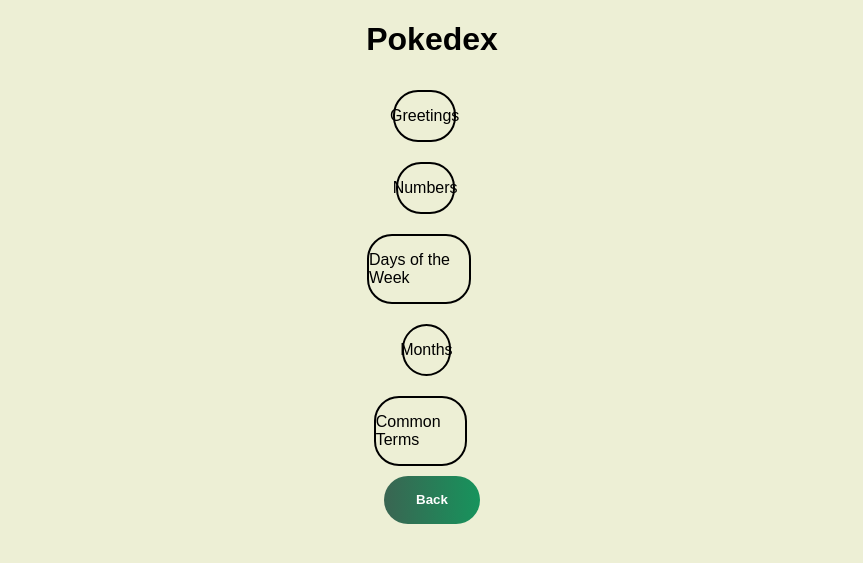
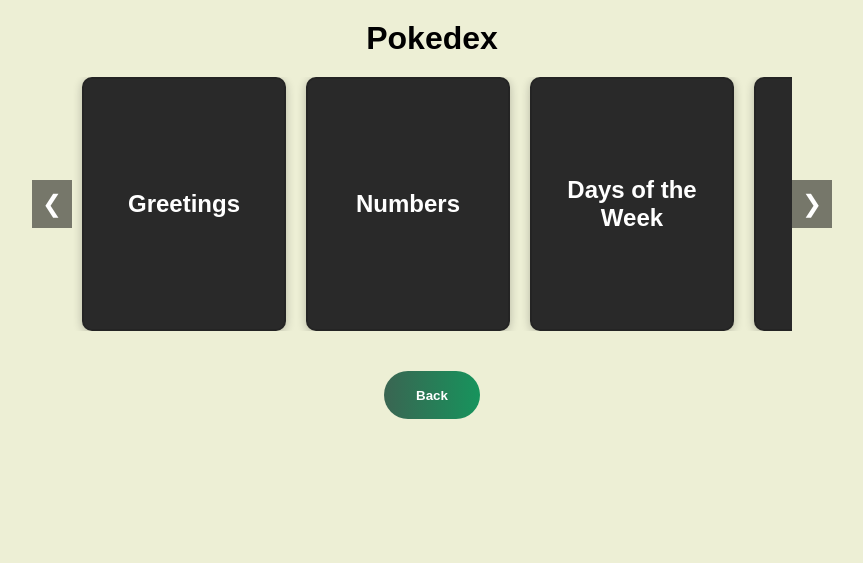
Before and after one commit to vqiu25/kiwi-sign, a Flask app: page /pokedex in a window 1280 px wide. Shown: the top 563 px of the page, without its empty margins (208-1071 px from the left). Run offline with Flask 3, Linux system fonts and the light colour scheme; parts of the project's set-up code (start-up, migrations or seed data) failed here and were passed over.

Commit message:
pokedex basic css

```diff
--- a/client/static/css/pokedex.css
+++ b/client/static/css/pokedex.css
@@ -6,9 +6,11 @@ body {
     flex-direction: column;
     align-items: center;
     background-color: #EDEFD5;
-
 }
 
+h1 {
+    margin: 20px 0;
+}
 
 .button {
     position: relative;
@@ -21,95 +23,95 @@ body {
     border: none;
     cursor: pointer;
     background-size: 400%;
-    margin-bottom: 10px;
+    margin: 20px;
     font-family: "Poppins", sans-serif;
     font-weight: 700;
     font-style: normal;
     border-radius: 200px;
+    transition: background-size 0.3s;
 }
 
+.button:hover {
+    background-size: 100%;
+}
+
+.scroll-container {
+    display: flex;
+    align-items: center;
+    justify-content: center;
+    width: 100%;
+    max-width: 800px;
+    overflow: hidden;
+    position: relative;
+    margin-bottom: 20px;
+}
 
 .container {
-    width: 100%;
-    max-width: 500px;
-    overflow-y: auto;
     display: flex;
-    flex-direction: column;
     align-items: center;
-}
-
-.container::-webkit-scrollbar {
-    display: none;
-}
-
-.seen {
-    color: green;
+    overflow: hidden;
+    width: calc(100% - 80px);
 }
 
 .category {
+    display: flex;
     list-style: none;
     padding: 0;
     margin: 0;
-    display: flex;
-    flex-direction: column;
-    align-items: center;
-    width: 100%;
+    transition: transform 0.5s ease-in-out;
 }
 
-.category li {
-    width: 80%;
-    margin: 10px 0;
-    display: flex;
-    justify-content: center;
-}
-
-.category a {
-    display: flex;
-    justify-content: center;
-    align-items: center;
-    width: 100%;
-    padding: 15px 0;
-    border: 2px solid #000;
-    border-radius: 25px;
-    text-decoration: none;
-    color: #000;
-    transition: background-color 0.3s;
-}
-
-.category a:hover {
-    background-color: #f0f0f0;
-}
-
-.category a.seen {
-    border-color: green;
-    color: green;
-}
-
-
 .card {
-    width: 100%;
-    max-width: 300px;
-    min-width: 200px;
+    width: 200px;
     height: 250px;
     background-color: #292929;
-    margin: 10px;
+    margin: 0 10px;
     border-radius: 10px;
     box-shadow: 0px 2px 10px rgba(0, 0, 0, 0.24);
     border: 2px solid rgba(7, 7, 7, 0.12);
-    font-size: 16px;
-    transition: all 0.3s ease;
-    position: relative;
     display: flex;
     justify-content: center;
     align-items: center;
     flex-direction: column;
     cursor: pointer;
     font-family: 'Poppins', sans-serif;
-  }
+    transition: transform 0.3s, box-shadow 0.3s;
+}
 
+.card:hover {
+    transform: scale(1.05);
+    box-shadow: 0px 6px 20px rgba(0, 0, 0, 0.3);
+}
 
-@media (min-width: 500px) {
-    .container {
-        max-height: 600px;
-    }
+.card h2 {
+    color: #fff;
+    text-align: center;
+    font-size: 1.5rem;
+    margin: 0;
+    padding: 10px;
 }
+
+.scroll-button {
+    background-color: rgba(0, 0, 0, 0.5);
+    border: none;
+    color: white;
+    font-size: 24px;
+    padding: 10px;
+    cursor: pointer;
+    position: absolute;
+    top: 50%;
+    transform: translateY(-50%);
+    transition: background-color 0.3s;
+}
+
+.scroll-button:hover {
+    background-color: rgba(0, 0, 0, 0.7);
+}
+
+.scroll-button.left {
+    left: 0;
+}
+
+.scroll-button.right {
+    right: 0;
+}
--- /dev/null
+++ b/client/static/js/pokedex.js
@@ -0,0 +1,37 @@
+function navigateTo(url) {
+    window.location.href = url;
+}
+
+document.addEventListener('DOMContentLoaded', () => {
+    const container = document.querySelector('.container');
+    const categoryList = document.querySelector('.category');
+    const items = document.querySelectorAll('.card');
+    const itemWidth = items[0].clientWidth + 20; // width + margin
+
+    let scrollPos = 0;
+
+    const scrollContainer = (direction) => {
+        if (direction === 'right') {
+            scrollPos += itemWidth;
+            if (scrollPos >= categoryList.scrollWidth) {
+                scrollPos = 0;
+            }
+        } else if (direction === 'left') {
+            scrollPos -= itemWidth;
+            if (scrollPos < 0) {
+                scrollPos = categoryList.scrollWidth - container.clientWidth;
+            }
+        }
+        categoryList.style.transform = `translateX(-${scrollPos}px)`;
+    };
+
+    document.addEventListener('keydown', (event) => {
+        if (event.key === 'ArrowRight') {
+            scrollContainer('right');
+        } else if (event.key === 'ArrowLeft') {
+            scrollContainer('left');
+        }
+    });
+
+    window.scrollContainer = scrollContainer; // Expose function to global scope for button clicks
+});
--- a/client/templates/pokedex.html
+++ b/client/templates/pokedex.html
@@ -2,29 +2,34 @@
 <html>
 <head>
     <title>Pokedex</title>
-    <link rel="stylesheet" href="{{ url_for('static', filename='css/pokedex.css') }}"></head>
+    <link rel="stylesheet" href="{{ url_for('static', filename='css/pokedex.css') }}">
+    <script src="{{ url_for('static', filename='js/pokedex.js') }}" defer></script>
+</head>
 <body>
     <h1>Pokedex</h1>
+    <div class="scroll-container">
+        <button class="scroll-button left" onclick="scrollContainer('left')">❮</button>
         <div class="container">
             <ul class="category">
-            <div id="card">
-            <li><a href="/category/greetings" class="{% if 'greetings' in seen_words %}seen{% endif %}">Greetings</a></li>
+                <div class="card" onclick="navigateTo('/category/greetings')">
+                    <h2>Greetings</h2>
                 </div>
-            <div id="card">
-            <li><a href="/category/numbers" class="{% if 'numbers' in seen_words %}seen{% endif %}">Numbers</a></li>
+                <div class="card" onclick="navigateTo('/category/numbers')">
+                    <h2>Numbers</h2>
                 </div>
-        <div id="card">
-            <li><a href="/category/days" class="{% if 'days' in seen_words %}seen{% endif %}">Days of the Week</a></li>
+                <div class="card" onclick="navigateTo('/category/days')">
+                    <h2>Days of the Week</h2>
                 </div>
-        <div id="card">
-            <li><a href="/category/months" class="{% if 'months' in seen_words %}seen{% endif %}">Months</a></li>
+                <div class="card" onclick="navigateTo('/category/months')">
+                    <h2>Months</h2>
                 </div>
-        <div id="card">
-            <li><a href="/category/terms" class="{% if 'terms' in seen_words %}seen{% endif %}">Common Terms</a></li>
+                <div class="card" onclick="navigateTo('/category/terms')">
+                    <h2>Common Terms</h2>
                 </div>
             </ul>
         </div>
+        <button class="scroll-button right" onclick="scrollContainer('right')">❯</button>
+    </div>
     <button onclick="window.location.href='/'" class="button">Back</button>
-
 </body>
 </html>
```
Lines whose indentation alone changed are shown as unchanged.
